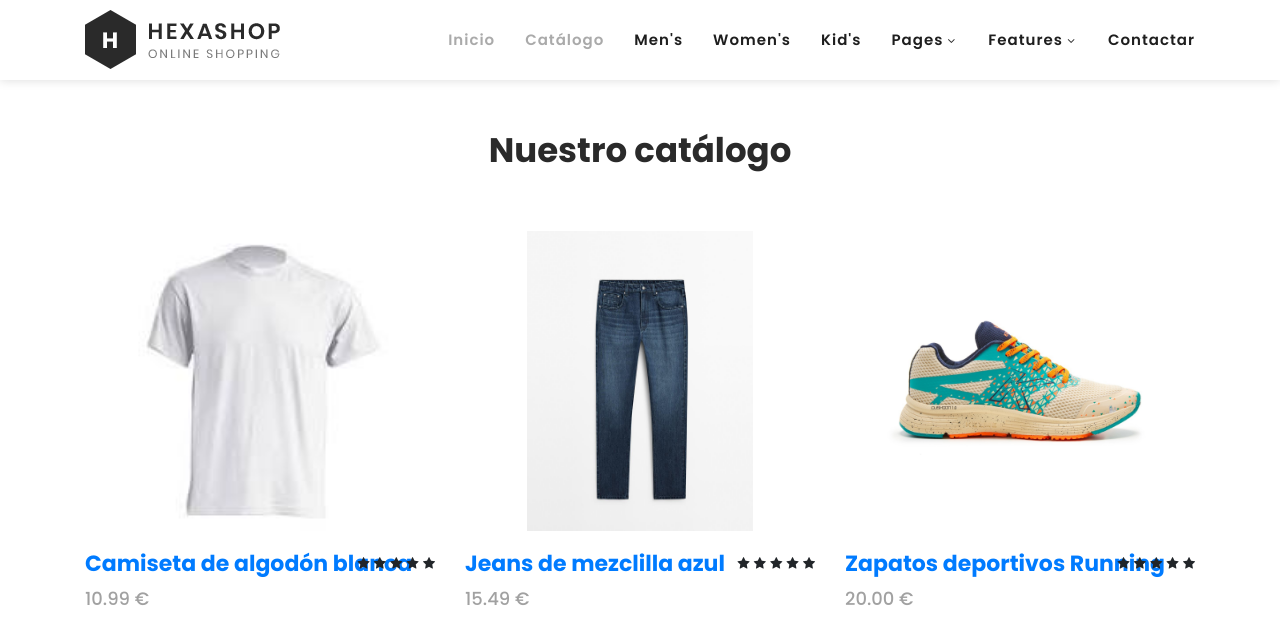
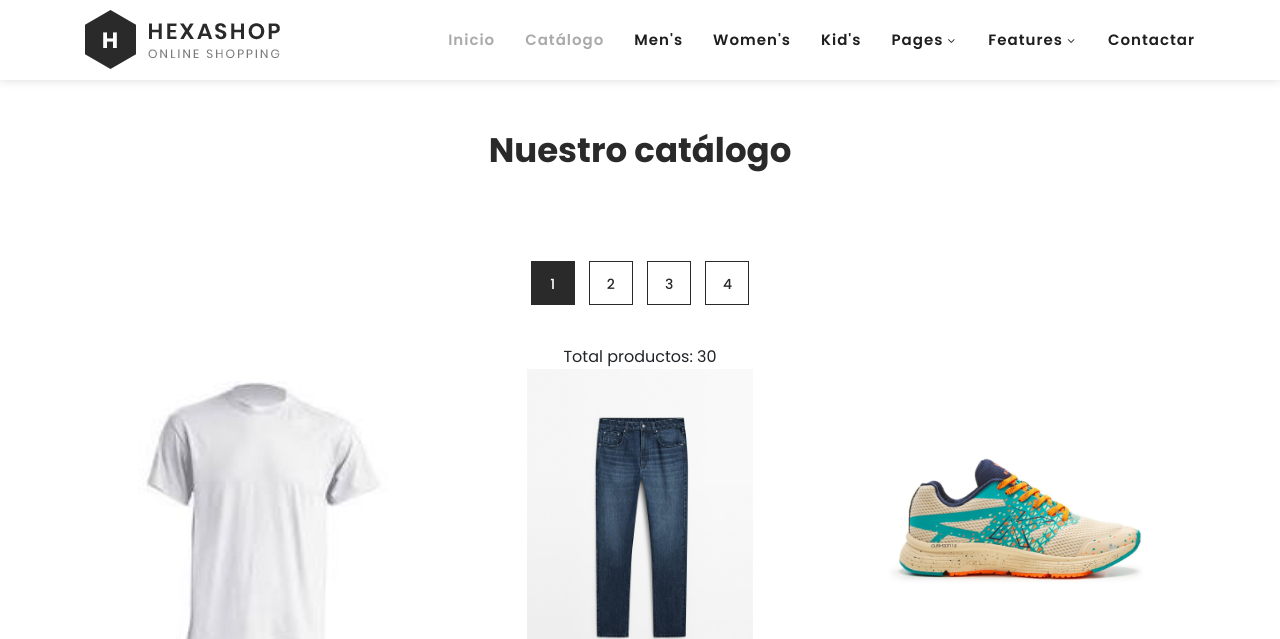
Before and after one commit to jpbarbatic/php-bbdd, a PHP site: page /public/products.php in a window 1280 px wide. Shown: the top 639 px of the page. Run offline with PHP 8.4, Linux system fonts and the light colour scheme; data comes from the database, SQL or seed files in the repository.

Commit message:
Paginación

```diff
--- a/webapp/public/products.php
+++ b/webapp/public/products.php
@@ -2,11 +2,17 @@
 
 require('../config.php');
 require('../librerias/db_mysql.php');
+$conn=db_open();
 
-$num_pagina=isset($_GET['p']) ? $_GET['p'] : 1;
-$offset=($num_pagina-1)*9;
-$conn=db_open();
-$productos=db_query($conn, 'SELECT * from productos LIMIT 9 OFFSET '.$offset);
+$num_por_pagina=9;  // Items por página
+$pagina=isset($_GET['p']) ? $_GET['p'] : 1; // Obtenemos el número de la página
+
+$total=db_query($conn, "select count(*) as total from productos")[0]['total'];  // Obtenemos el total
+
+$num_paginas=ceil($total/$num_por_pagina);  // Obtenemos el número de páginas
+$offset=($pagina-1)*$num_por_pagina;
+
+$productos=db_query($conn, "SELECT * from productos LIMIT $num_por_pagina OFFSET $offset");
 db_close($conn);
 
 $titulo="Catálogo";
--- /dev/null
+++ b/webapp/vistas/public/paginacion.html.php
@@ -0,0 +1,9 @@
+<div class="pagination">
+    <ul>
+        <?php for($i=1; $i<=$num_paginas; $i++): ?>
+        <li  class="<?php echo $i==$pagina?'active':'' ?>">
+            <a href="?p=<?php echo $i?>"><?php echo $i?></a>
+        </li>
+        <?php endfor;?>
+    </ul>
+</div>
--- a/webapp/vistas/public/products.html.php
+++ b/webapp/vistas/public/products.html.php
@@ -11,6 +11,12 @@
         </div>
         <div class="container">
             <div class="row">
+                <div class="col-lg-12">
+                    <?php include "paginacion.html.php" ?>
+                </div>
+                <div class="col-lg-12" style="text-align: center;">
+                    <?php echo "Total productos: ".$total?>
+                </div>
 				<?php foreach($productos as $producto): ?>
                 <div class="col-lg-4">
                     <div class="item">
@@ -25,39 +31,23 @@
                             <img style="height: 300px; width: auto;" src="imagenes/productos/<?php echo $producto['id'] ?>.jpg" alt="">
                         </div>
                         <div class="down-content">
-                            <h4><a href="single-product.php?id=<?php echo $producto['id'] ?>"><?php echo $producto['nombre'] ?></a></h4>
+                            <h4><a style="color: black;" href="single-product.php?id=<?php echo $producto['id'] ?>"><?php echo $producto['nombre'] ?></a></h4>
                             <span><?php echo $producto['precio'] ?> &euro;</span>
-                            <ul class="stars">
-                                <li><i class="fa fa-star"></i></li>
-                                <li><i class="fa fa-star"></i></li>
-                                <li><i class="fa fa-star"></i></li>
-                                <li><i class="fa fa-star"></i></li>
-                                <li><i class="fa fa-star"></i></li>
+                            <div>
+                            <ul class="">
+                                <li style="float: left;"><i class="fa fa-star"></i></li>
+                                <li style="float: left;"><i class="fa fa-star"></i></li>
+                                <li style="float: left;"><i class="fa fa-star"></i></li>
+                                <li style="float: left;"><i class="fa fa-star"></i></li>
+                                <li style="float: left;"><i class="fa fa-star"></i></li>
                             </ul>
+                            </div>
                         </div>
                     </div>
                 </div>
 				<?php endforeach; ?>
                 <div class="col-lg-12">
-                    <div class="pagination">
-                        <ul>
-                            <li>
-                                <a href="#">1</a>
-                            </li>
-                            <li class="active">
-                                <a href="#">2</a>
-                            </li>
-                            <li>
-                                <a href="#">3</a>
-                            </li>
-                            <li>
-                                <a href="#">4</a>
-                            </li>
-                            <li>
-                                <a href="#">></a>
-                            </li>
-                        </ul>
-                    </div>
+                    <?php include "paginacion.html.php"?>
                 </div>
             </div>
         </div>
```
Also changed, not shown: webapp/admin/productos.php (+10 -1 lines), webapp/vistas/admin/paginacion.html.php (added, +7 -0 lines), webapp/vistas/admin/productos.html.php (+8 -3 lines), webapp/vistas/public/single-product.html.php (+9 -7 lines).
